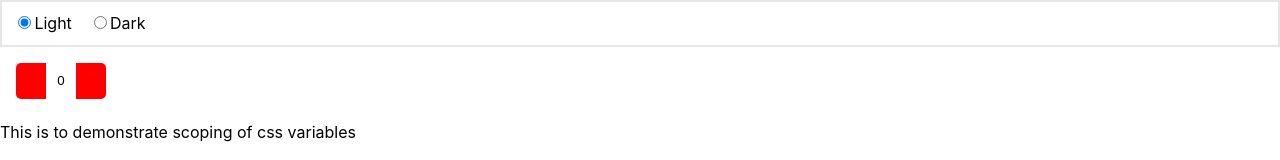
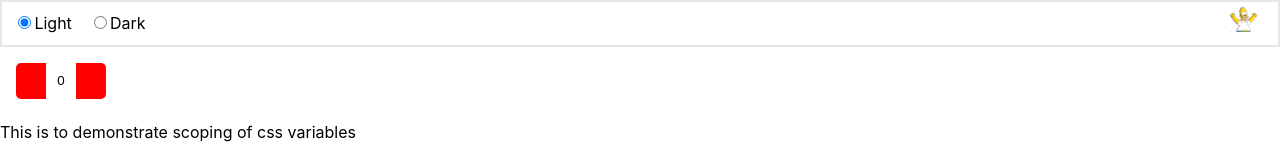
Before and after one commit to wirtsi/css-styles, a Next.js app: page / in a window 1280 px wide. Shown: the top 160 px of the page. Built offline with nearby package versions, Linux system fonts and the light colour scheme; some icons are missing.

Commit message:
Add theming support

```diff
--- a/pages/index.tsx
+++ b/pages/index.tsx
@@ -43,6 +43,7 @@ export default function Home() {
               Dark
             </Radio>
           </form>
+          <div className="logo"></div>
         </FlatBox>
       </header>
 
--- a/styles/globals.css
+++ b/styles/globals.css
@@ -8,18 +8,34 @@ body {
   color: var(--fontColor);
 }
 
-button,html [type="button"],[type="reset"],[type="submit"] {
-    -webkit-appearance: button
+button,
+html [type="button"],
+[type="reset"],
+[type="submit"] {
+  -webkit-appearance: button;
 }
 
 :root {
   --buttonColor: #3344aa;
   --backgroundColor: #ffffff;
   --fontColor: #000000;
+  --logo: url(../public/homer1.png);
 }
 
 [data-theme="dark"] {
   --buttonColor: pink;
   --backgroundColor: #222222;
   --fontColor: #eeeeee;
+  --logo: url(../public/homer2.png);
 }
+
+.logo {
+  background-image: var(--logo);
+  position: absolute;
+  height: 32px;
+  width: 32px;
+  background-size: contain;
+  background-repeat: no-repeat;
+  right: 16px;
+  top: 4px;
+}
```
Also changed, not shown: public/homer1.png (added), public/homer2.png (added).
